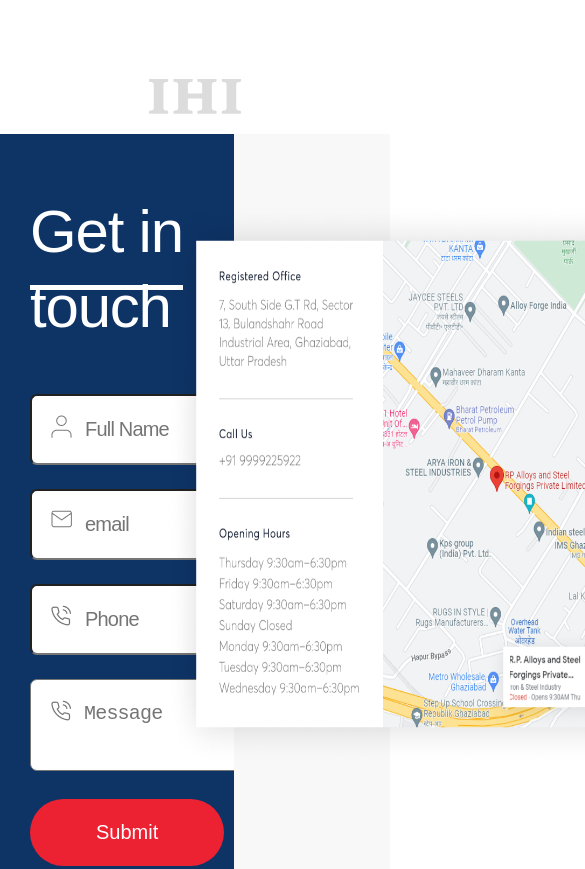
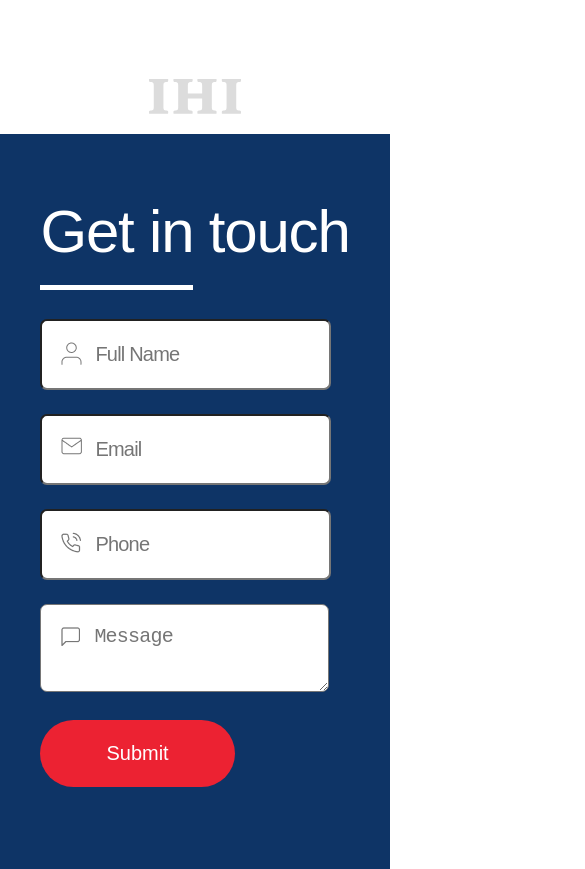
Before and after one commit to syed-jaid/Addictive-Media, a plain HTML site: page index.html in a window 390 px wide. Shown: the part 5660-6529 px from the top of the page, 585 px wide, since content can reach past the window. Drawn offline with Linux system fonts and the light colour scheme.

Commit message:
another section is doen

```diff
--- a/index.html
+++ b/index.html
@@ -216,14 +216,14 @@
                 </div>
                 <div class="inputs">
                     <img src="/Images/input email.png" alt="">
-                    <input type="text" placeholder="email">
+                    <input type="text" placeholder="Email">
                 </div>
                 <div class="inputs">
                     <img src="/Images/input phone.png" alt="">
                     <input type="text" placeholder="Phone">
                 </div>
                 <div class="inputs">
-                    <img src="/Images/input phone.png" alt="">
+                    <img src="/Images/input message.png" alt="">
                     <Textarea placeholder="Message"></Textarea>
                 </div>
                 <button>Submit</button>
--- a/style.css
+++ b/style.css
@@ -467,8 +467,8 @@ header>section>div>p {
 }
 
 .inputs>textarea {
-    max-width: 100%;
-    padding: 22px 53px;
+    width: 100%;
+    padding: 20px 53px;
     font-size: 20px;
     line-height: 23px;
     letter-spacing: -0.04em;
@@ -479,7 +479,7 @@ header>section>div>p {
 
 .inputs>img {
     position: absolute;
-    top: 21px;
+    top: 23px;
     left: 21px;
 }
 
@@ -704,6 +704,44 @@ header>section>div>p {
 
 }
 
+@media only screen and (max-width: 1160px) {
+
+    /* Get in touch */
+    .conect-div {
+        display: grid;
+        grid-template-columns: auto;
+    }
+
+    /* form  */
+
+    .conect-form {
+        display: flex;
+        align-items: center;
+        justify-content: center;
+    }
+
+
+    .conect-form>div {
+        max-width: 600px;
+        margin-left: 0px;
+        margin-top: 0px;
+        margin-bottom: 0px;
+    }
+
+    .conect-form>div>button {
+        margin-bottom: 50px
+    }
+
+    .inputs {
+        width: 100%;
+    }
+
+    .conect-map {
+        display: none;
+    }
+
+}
+
 @media only screen and (max-width: 900px) {
 
     /* Banner  */
@@ -799,6 +837,30 @@ header>section>div>p {
         font-size: 18.1975px;
         max-width: 200px;
     }
+}
+
+@media only screen and (max-width: 705px) {
+
+
+    .conect-form>div {
+        margin-left: 0px;
+        margin-top: 0px;
+        margin-bottom: 80px;
+        padding: 10px;
+    }
+
+    .inputs {
+        width: 75%;
+    }
+
+    .inputs>input {
+        width: 90%;
+    }
+
+    .inputs>textarea {
+        width: 90%;
+    }
+
 }
 
 @media only screen and (max-width: 655px) {
@@ -930,6 +992,25 @@ header>section>div>p {
     .service>div>h4 {
         font-size: 25px;
     }
+
+    .conect-form>div {
+        margin-bottom: 50px;
+    }
+
+}
+
+@media only screen and (max-width: 480px) {
+    .inputs {
+        width: 65%;
+    }
+
+    .inputs>input {
+        width: 90%;
+    }
+
+    .inputs>textarea {
+        width: 90%;
+    }
 }
 
 @media only screen and (max-width: 480px) {
@@ -982,6 +1063,10 @@ header>section>div>p {
 
     .industry-body .title {
         font-size: 17px;
+    }
+
+    .inputs {
+        max-width: 260px;
     }
 }
 
```
